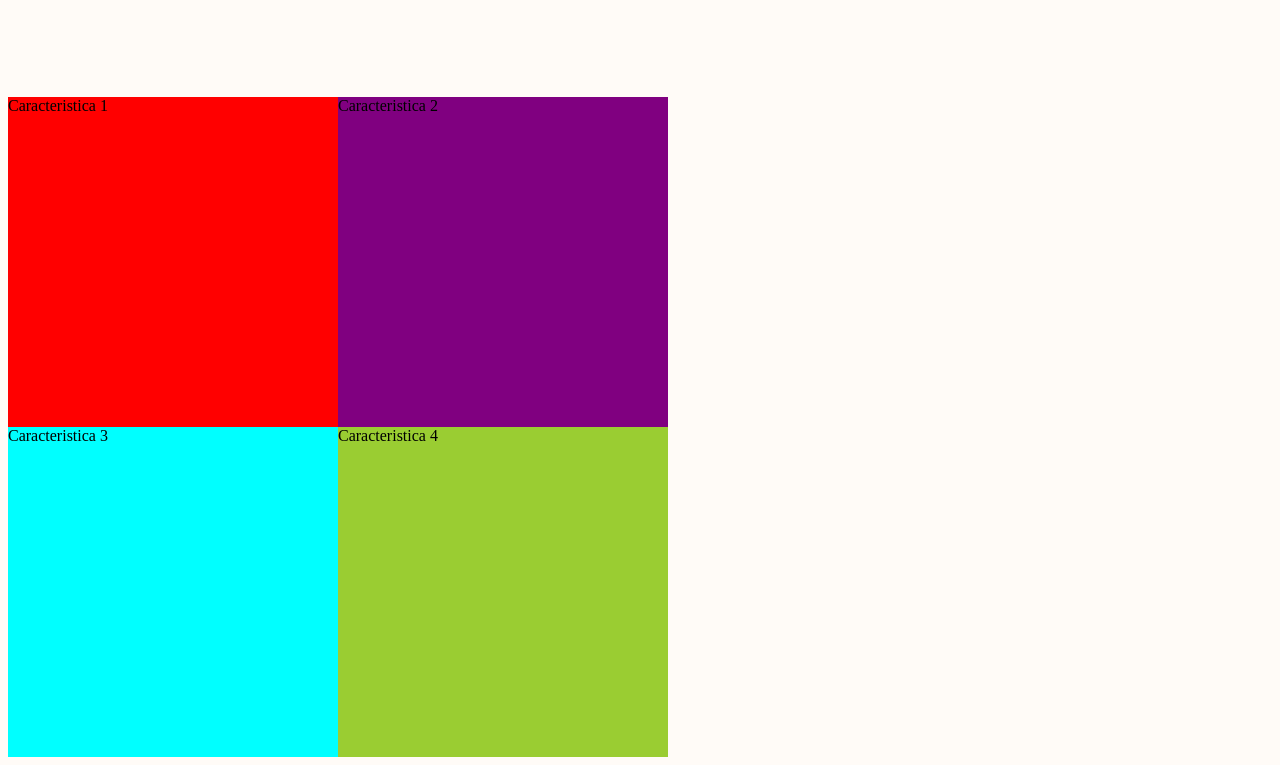
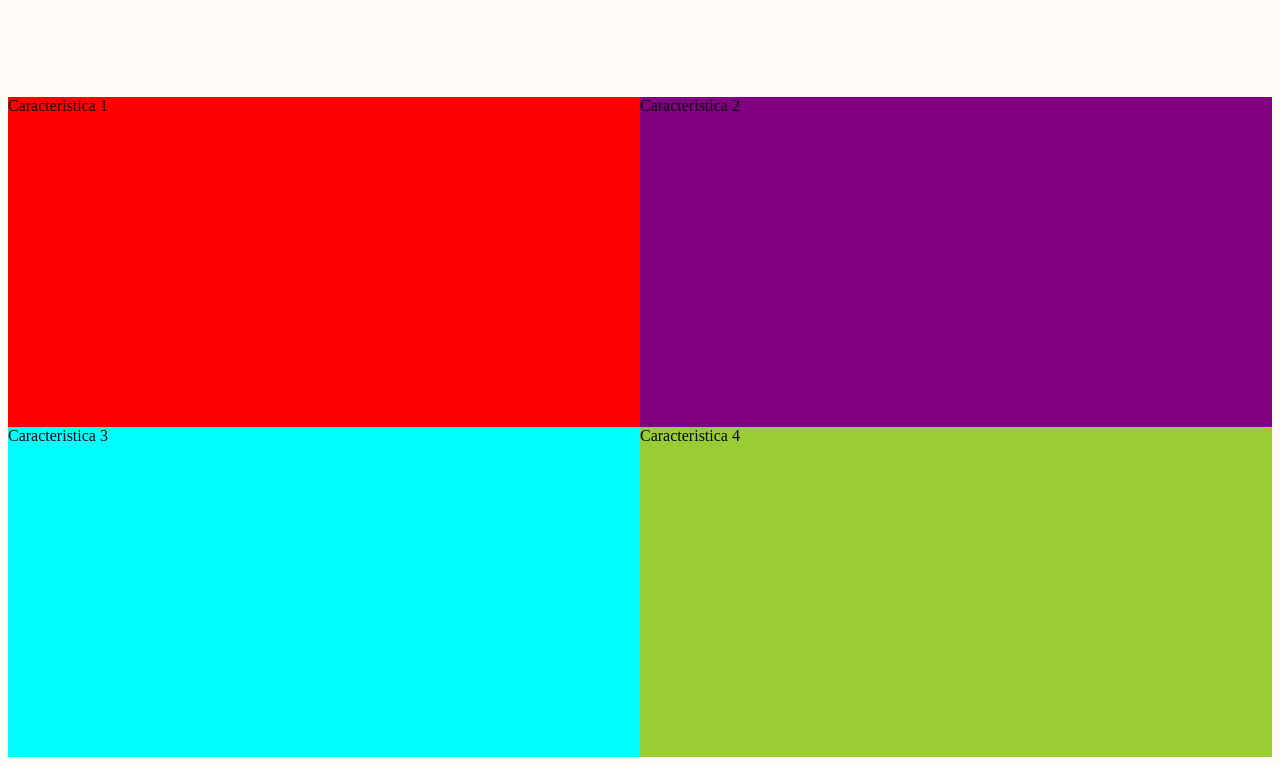
Before and after one commit to rivalcoba/bedu-ph0-stackblitz, a website: page index.html in a window 1280 px wide. Shown: the part 1924-2689 px from the top of the page. Drawn offline with Linux system fonts and the light colour scheme; a web font is replaced by a local one.

Commit message:
S04R03 Correcto Oficial

```diff
--- a/style.css
+++ b/style.css
@@ -147,7 +147,7 @@ form > input {
   /* grid-template-columns: repeat(2, 1fr);
   grid-template-rows: repeat(2, 300px); */
   height: 660px;
-  grid-template: repeat(2, 1fr) / repeat(2, 330px);
+  grid-template: repeat(2, 1fr) / repeat(2, 1fr);
 }
 
 .feature1{
```
